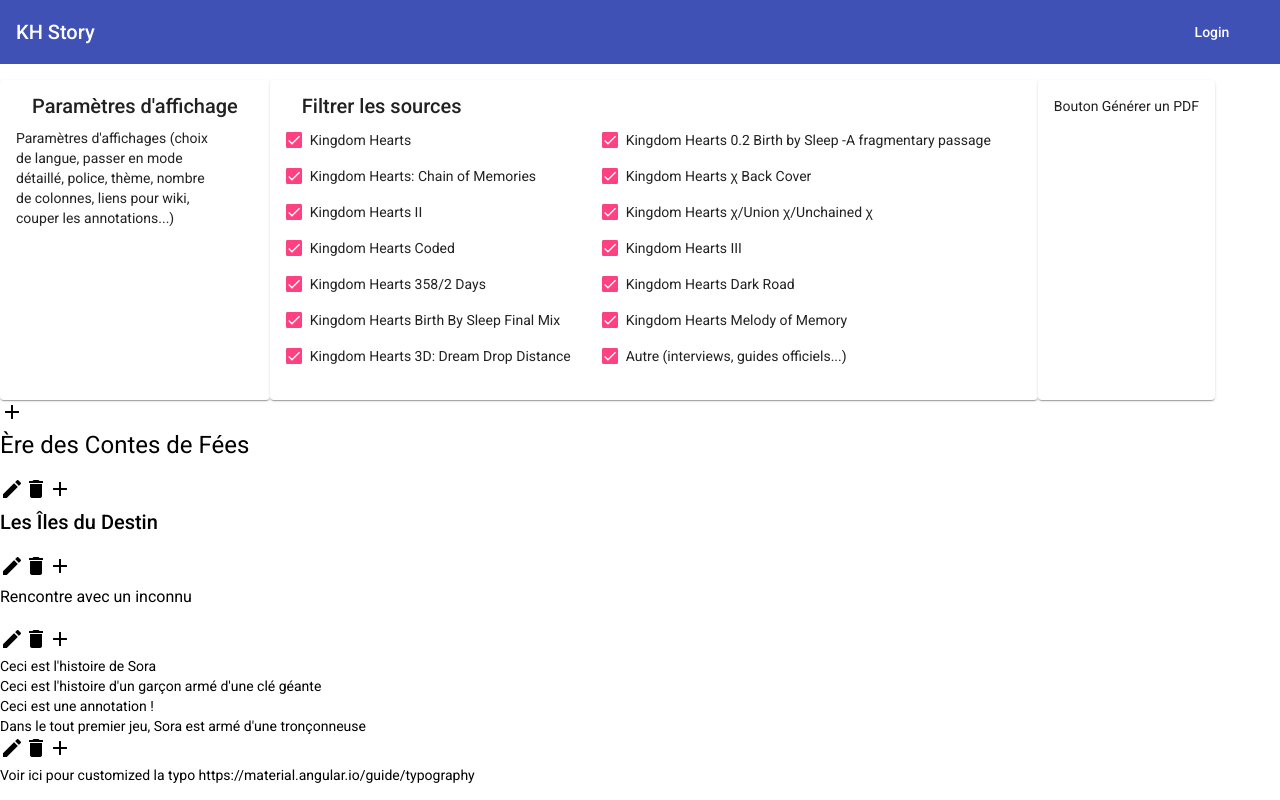
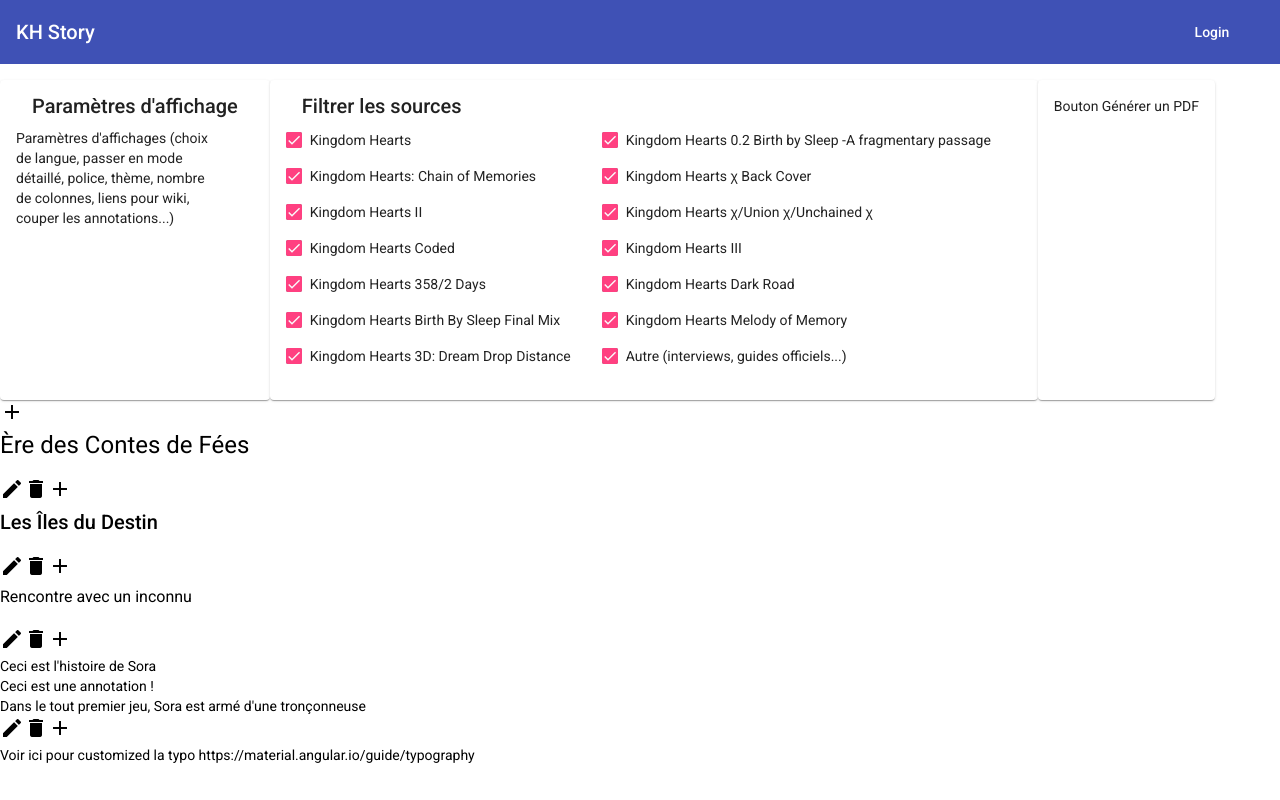
Before and after one commit to roMarziali/KH-Story, an Angular app: page / in a window 1280 px wide. Built offline with nearby package versions, Linux system fonts and the light colour scheme.

Commit message:
sources filter is working !

```diff
--- a/src/app/story-content/story-content.component.html
+++ b/src/app/story-content/story-content.component.html
@@ -2,10 +2,22 @@
   <mat-icon>add</mat-icon>
 
   <div *ngFor="let storySegment of storySegments" [class]="storySegment.class">
-    <div [class]="'mat-' + storySegment.class">
+    <div
+      *ngIf="
+        displayMethod(storySegment) == 'mainDisplay' ||
+        displayMethod(storySegment) == 'alternatedDisplay'
+      "
+    >
+      <div
+        *ngIf="displayMethod(storySegment) == 'mainDisplay'"
+        [class]="'mat-' + storySegment.class"
+      >
         {{ storySegment.content }}
       </div>
-    <div *ngIf="storySegment.alternative" [class]="'mat-' + storySegment.class">
+      <div
+        *ngIf="displayMethod(storySegment) == 'alternatedDisplay'"
+        [class]="'mat-' + storySegment.class"
+      >
         {{ storySegment.alternative.content }}
       </div>
       <div *ngIf="storySegment.annotation" class="story-content-annotation">
@@ -19,6 +31,7 @@
       <mat-icon>delete</mat-icon>
       <mat-icon>add</mat-icon>
     </div>
+  </div>
 
   Voir ici pour customized la typo https://material.angular.io/guide/typography
 </section>
--- a/src/app/story-content/story-content.component.ts
+++ b/src/app/story-content/story-content.component.ts
@@ -8,12 +8,23 @@
 export class StoryContentComponent {
 
   storySegments: any = [];
+  @Input() storedSourcesFilter: Number[] = [];
 
   constructor() {
     this.storySegments = this.getStorySegments()
   }
 
-@Input() storedSourcesFilter:SourcesFilter[] = [];
+  displayMethod(storySegment: any) {
+    for (const source of storySegment.sources) {
+      if (this.storedSourcesFilter.includes(source)) return "mainDisplay";
+    }
+    if (storySegment.alternative) {
+      for (const source of storySegment.alternative.sources) {
+        if (this.storedSourcesFilter.includes(source)) return "alternatedDisplay";
+      }
+    }
+    return "noDisplay";
+  }
 
   getStorySegments(): object[] {
     return [
@@ -21,30 +32,30 @@
         "order": 1,
         "content": "Ère des Contes de Fées",
         "class": "h1",
-        "sources": [5]
+        "sources": [0, 8]
       },
 
       {
         "order": 2,
         "content": "Les Îles du Destin",
         "class": "h2",
-        "sources": [4]
+        "sources": [1]
       },
 
       {
         "order": 3,
         "content": "Rencontre avec un inconnu",
         "class": "h3",
-        "sources": [5]
+        "sources": [2, 3, 6]
       },
       {
         "order": 4,
         "content": "Ceci est l'histoire de Sora",
         "class": "body",
-        "sources": [1, 2, 5],
+        "sources": [2, 4, 5],
         "alternative": {
           "content": "Ceci est l'histoire d'un garçon armé d'une clé géante",
-          "source": [4, 6]
+          "sources": [7, 8]
         },
         "annotation": {
           "content": "Ceci est une annotation !"
--- a/src/app/story-params/story-params.component.ts
+++ b/src/app/story-params/story-params.component.ts
@@ -1,7 +1,9 @@
-import { Component, EventEmitter, Output } from '@angular/core';
+import { Component } from '@angular/core';
+import { ReactiveFormsModule } from '@angular/forms';
 import { StoryComponent } from '../story/story.component';
 
 interface SourcesFilter {
+  id: number,
   name: string,
   selected: boolean,
 }
@@ -15,16 +17,25 @@
 export class StoryParamsComponent {
   sources: string[] = [];
   sourcesFilter: SourcesFilter[] = [];
-  @Output() sourceFilterModified = new EventEmitter()
+
 
   constructor(private StoryComponent: StoryComponent) {
     this.sources = this.StoryComponent.sources;
-    for (const source of this.sources) this.sourcesFilter.push({ name: source, selected: true });
-    this.StoryComponent.sourcesFilter = this.sourcesFilter;
+    for (const sourceId in this.sources) this.sourcesFilter.push({ id: parseInt(sourceId), name: this.sources[sourceId], selected: true });
+    this.updateSourcesFilter();
+
   }
 
   updateSourcesFilter() {
-    this.sourceFilterModified.emit(this.sourcesFilter);
+      this.StoryComponent.sourcesFilter =  this.minimizeSourceFilter();
+  }
+
+  minimizeSourceFilter() {
+    const minSourcesFilter:number[] = []
+    for (const source of this.sourcesFilter) {
+      if (source.selected) minSourcesFilter.push(source.id);
+    }
+    return minSourcesFilter;
   }
 
 }
--- a/src/app/story/story.component.html
+++ b/src/app/story/story.component.html
@@ -1,2 +1,2 @@
-<app-story-params (sourceFilterModified)="sourceFilterModified($event)"></app-story-params>
+<app-story-params></app-story-params>
 <app-story-content [storedSourcesFilter]="sourcesFilter"></app-story-content>
--- a/src/app/story/story.component.ts
+++ b/src/app/story/story.component.ts
@@ -24,19 +24,10 @@
     "Autre (interviews, guides officiels...)"
   ]
 
-  sourcesFilter: SourcesFilter[] = [];
-
-  sourceFilterModified(sourcesFilter: SourcesFilter[]) {
-    this.sourcesFilter = sourcesFilter;
-  }
-
+  sourcesFilter: number[] = [];
   public get sources() {
     return this._sources
   }
 
+
 }
-
-interface SourcesFilter {
-  name: string,
-  selected: boolean,
-}
```
Lines whose indentation alone changed are shown as unchanged.
